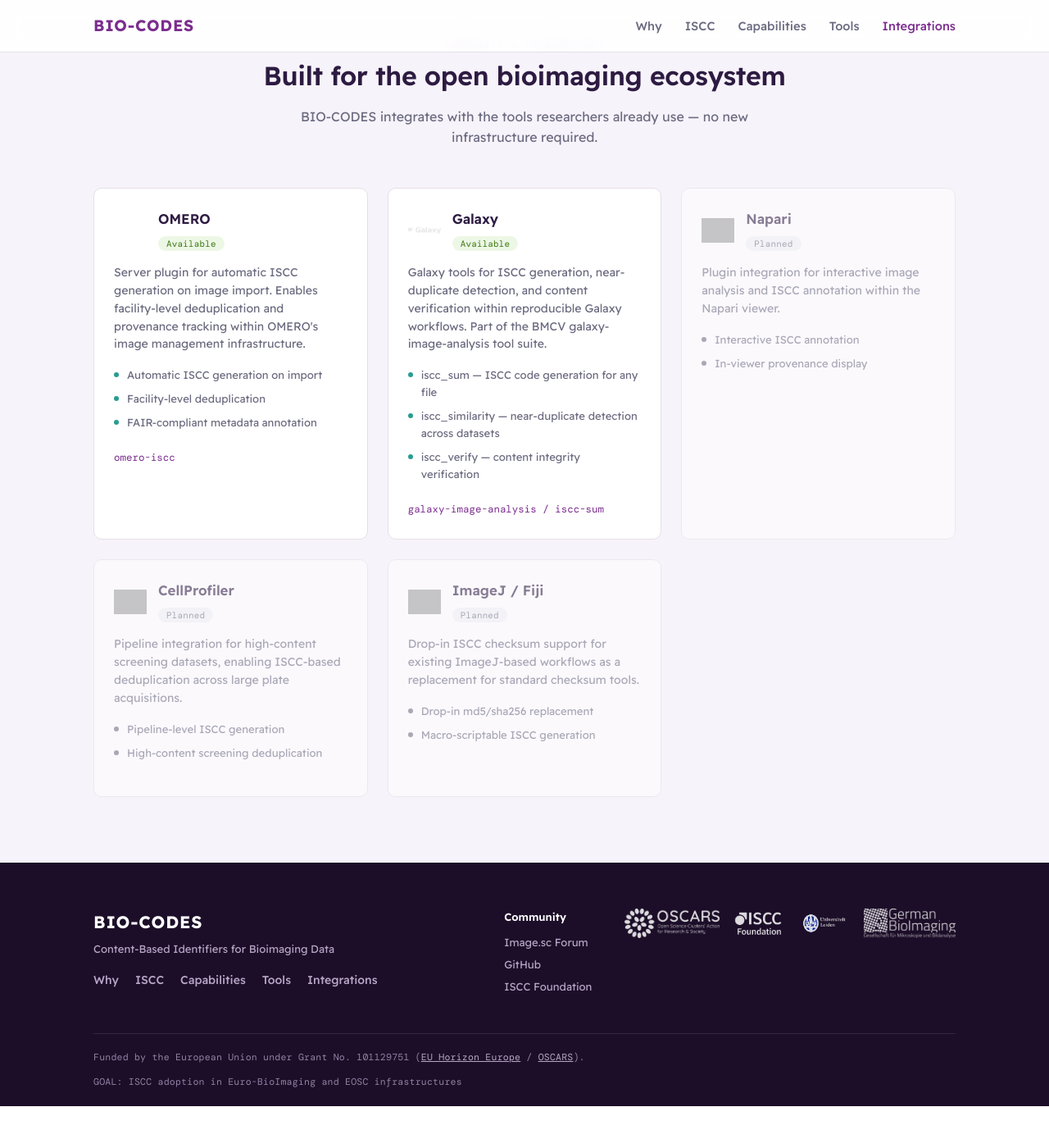
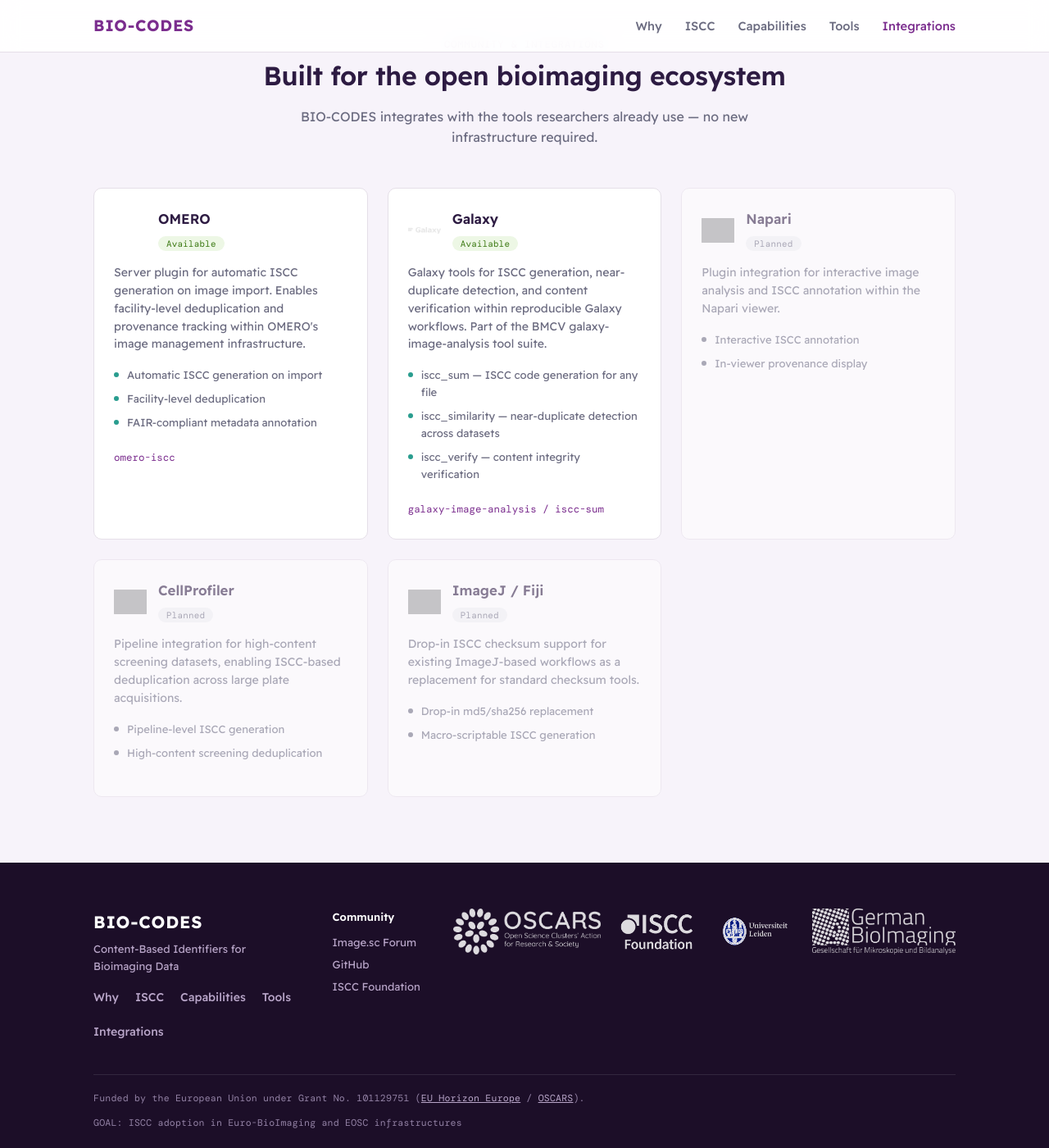
Before and after one commit to bio-codes/bio-codes.github.io, a Jekyll site: the page built from index.html, in a window 1280 px wide and 1400 px high, scrolled down 4532 px. Shown: the whole window at 82% size. Built offline with Jekyll 4.4.1, drawn with Linux system fonts in a browser that asks for light colours; before the commit the page ends 5881 px from its top, so only the background shows below that; grey boxes are pictures that could not be loaded.

Commit message:
Increase footer logo size to 56px
Co-Authored-By: Claude Opus 4.6 <noreply@anthropic.com>

```diff
--- a/assets/css/style.css
+++ b/assets/css/style.css
@@ -829,12 +829,13 @@ ul {
 
 .footer-logos {
   display: flex;
-  gap: 16px;
+  gap: 20px;
   align-items: center;
+  flex-wrap: wrap;
 }
 
 .footer-logos img {
-  height: 36px;
+  height: 56px;
   width: auto;
   opacity: 0.85;
   transition: opacity 0.2s;
```
